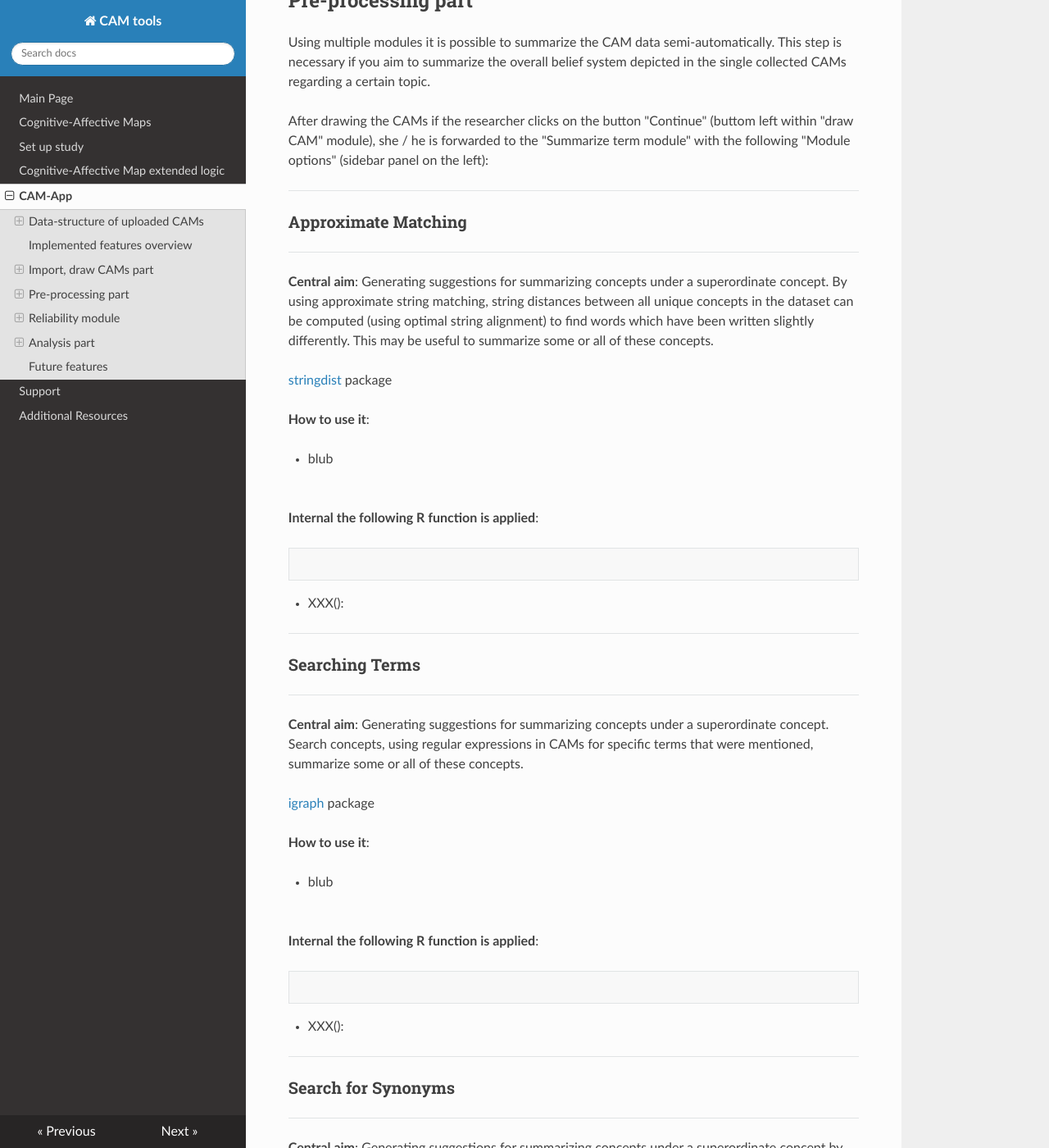
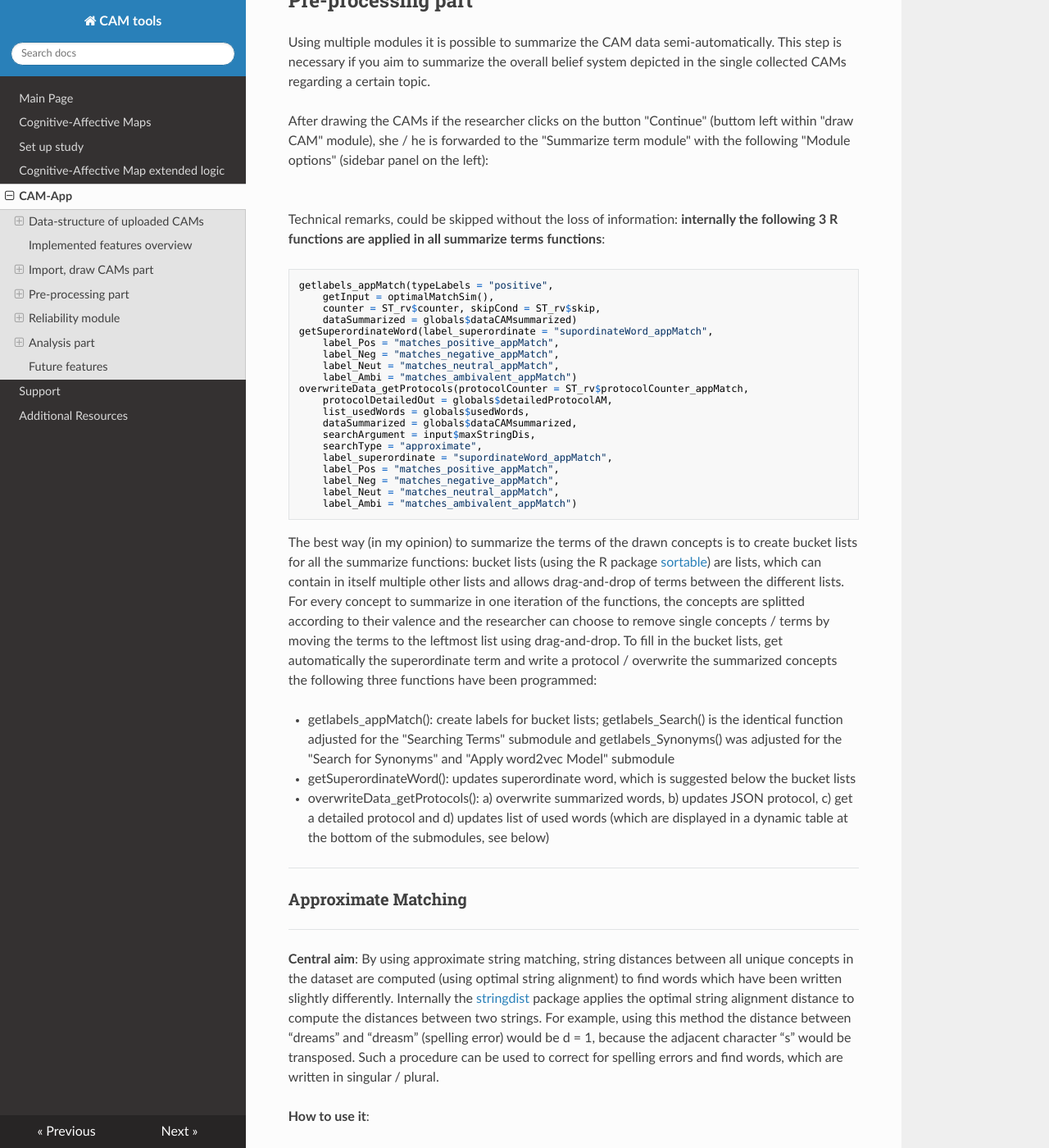
Before and after one commit to FennStatistics/CAMtools_documentation, an MkDocs documentation site: the page built from docs/CAM-App.md, in a window 1280 px wide and 1400 px high, scrolled down 6939 px. Shown: the whole window at 82% size. Built offline with MkDocs 1.6.1, drawn with Linux system fonts in a browser that asks for light colours; nearby versions of some CDN libraries; some of the changed text lies outside the part shown.

Commit message:
word2vec

````diff
--- a/docs/CAM-App.md
+++ b/docs/CAM-App.md
@@ -249,33 +249,58 @@
 
 After drawing the CAMs if the researcher clicks on the button "Continue" (buttom left within "draw CAM" module), she / he is forwarded to the "Summarize term module" with the following "Module options" (sidebar panel on the left):
 
+<br>
+Technical remarks, could be skipped without the loss of information: **internally the following 3 R functions are applied in all summarize terms functions**:
+
+```r
+getlabels_appMatch(typeLabels = "positive",
+    getInput = optimalMatchSim(),
+    counter = ST_rv$counter, skipCond = ST_rv$skip,
+    dataSummarized = globals$dataCAMsummarized)
+getSuperordinateWord(label_superordinate = "supordinateWord_appMatch",
+    label_Pos = "matches_positive_appMatch",
+    label_Neg = "matches_negative_appMatch",
+    label_Neut = "matches_neutral_appMatch",
+    label_Ambi = "matches_ambivalent_appMatch")
+overwriteData_getProtocols(protocolCounter = ST_rv$protocolCounter_appMatch,
+    protocolDetailedOut = globals$detailedProtocolAM,
+    list_usedWords = globals$usedWords,
+    dataSummarized = globals$dataCAMsummarized,
+    searchArgument = input$maxStringDis,
+    searchType = "approximate",
+    label_superordinate = "supordinateWord_appMatch",
+    label_Pos = "matches_positive_appMatch",
+    label_Neg = "matches_negative_appMatch",
+    label_Neut = "matches_neutral_appMatch",
+    label_Ambi = "matches_ambivalent_appMatch")
+```
+
+The best way (in my opinion) to summarize the terms of the drawn concepts is to create bucket lists for all the summarize functions: bucket lists (using the R package <a href="https://cran.r-project.org/web/packages/sortable/" target="_blank">sortable</a>) are lists, which can contain in itself multiple other lists and allows drag-and-drop of terms between the different lists. For every concept to summarize in one iteration of the functions, the concepts are splitted according to their valence and the researcher can choose to remove single concepts / terms by moving the terms to the leftmost list using drag-and-drop. To fill in the bucket lists, get automatically the superordinate term and write a protocol / overwrite the summarized concepts the following three functions have been programmed:
+
+* getlabels_appMatch(): create labels for bucket lists; getlabels_Search() is the identical function adjusted for the "Searching Terms" submodule and getlabels_Synonyms() was adjusted for the "Search for Synonyms" and "Apply word2vec Model" submodule
+* getSuperordinateWord(): updates superordinate word, which is suggested below the bucket lists
+* overwriteData_getProtocols(): a) overwrite summarized words, b) updates JSON protocol, c)  get a detailed protocol and d) updates list of used words (which are displayed in a dynamic table at the bottom of the submodules, see below)
+
+
 ***
 ### Approximate Matching
 ---
 
 
 **Central aim**:
-Generating suggestions for summarizing concepts under a superordinate concept. By using approximate string matching, string distances between all unique concepts in the dataset can be computed (using optimal string alignment) to find words which have been written slightly differently. This may be useful to summarize some or all of these concepts.
-
-
-
-<a href="https://cran.r-project.org/web/packages/stringdist/" target="_blank">stringdist</a> package
+By using approximate string matching, string distances between all unique concepts in the dataset are computed (using optimal string alignment) to find words which have been written slightly differently. Internally the <a href="https://cran.r-project.org/web/packages/stringdist/" target="_blank">stringdist</a> package applies the optimal string alignment distance to compute the distances between two strings. For example, using this method the distance between “dreams” and “dreasm” (spelling error) would be d = 1, because the adjacent character “s” would be transposed. Such a procedure can be used to correct for spelling errors and find words, which are written in singular / plural.
 
 
 **How to use it**:
 
-* blub
-
+* Click on "> Approximate matching", choose your maximum string distance and click on "start approximate string matching"
+    * it is recommended to increase step by step the maximum string distance and use this functionalitity several times
 
 <br>
-**Internal the following R function is applied**:
+Please note that below all summarize functions a <b>dynamic table is displayed after you summarized your first word</b>, depicting in the following format all words you have already summarized: "fear (fear // Fear)" -> you summarized the words "fear" and "Fear" to the superordinate word "fear". The search functionalities of the table if you looking for a specific word.
 
-```r
-
-```
-
-* XXX():
-
+<br>
+**Internally no additional specific R function is applied**.
 
 
 
@@ -284,26 +309,21 @@
 ---
 
 **Central aim**:
-Generating suggestions for summarizing concepts under a superordinate concept. Search concepts, using regular expressions in CAMs for specific terms that were mentioned, summarize some or all of these concepts.
-
-
-
-<a href="https://cran.r-project.org/web/packages/igraph/index.html" target="_blank">igraph</a> package
+By using search terms you apply so called regular expressions, which is a concise language to describe patterns of text. Applying the stringr package, which is part of <a href="https://cran.r-project.org/web/packages/tidyverse/" target="_blank">tidyverse</a>, for example, using the expression “[[:digit:]]”, all drawn concepts including any digits can be identified. For possible regular expressions to use, please read the <a href="https://github.com/rstudio/cheatsheets/blob/main/strings.pdf" target="_blank">"cheatsheet" of the stringr package</a> and you can test combinations of regular expressions on the following webpage: <a href="https://regex101.com/" target="_blank">https://regex101.com/</a>
 
 
 **How to use it**:
 
-* blub
+* Click on "> Searching terms", enter your regular expression and click on "search"
+    * it is recommended to gradually increase the level of abstraction (progressively combine subcategories into thematic categories or superordinate categories)
 
 
 <br>
-**Internal the following R function is applied**:
+**Internally no additional specific R function is applied**; however:
 
-```r
+* by using the tryCatch() function it is checked if the provided regular expression is valid and if not a pop-up is shown, which requests the researcher to check the syntax
 
-```
 
-* XXX():
 
 
 ***
@@ -311,58 +331,44 @@
 ---
 
 **Central aim**:
-Generating suggestions for summarizing concepts under a superordinate concept by automatically searching for synonyms in a dictionary.
-
-
-
-
-
-<a href="https://cran.r-project.org/web/packages/igraph/index.html" target="_blank">igraph</a> package
+By using search for synonyms all synonyms for single-worded concepts are automatically searched and internally the English synonym dictionary included in the <a href="https://cran.r-project.org/web/packages/qdap/" target="_blank">qdap</a> R package is applied. For example, the concepts “war” and “conflict” would be identified as synonyms.
 
 
 **How to use it**:
 
-* blub
+* Click on "> Search for synonyms", choose your language (*currently only English implemented*) and click on "search for synonyms"
 
 
 <br>
-**Internal the following R function is applied**:
+**Internal the following R functions are applied**:
 
 ```r
-
+SynonymList(vectorWords = tmp_text,
+    syn_dat = globals$dat_synonym$syn_English)
+SummarizedSynonymList(listSynonyms = raw_SynonymList[[1]])
 ```
 
-* XXX():
-
+* SynonymList():
+* SummarizedSynonymList():
 
 ***
 ### Apply word2vec Model
 ---
 
 **Central aim**:
-Generating suggestions for clustering and summarizing concepts according to the cosine similarity between (single-word) concepts. Cosine similarity is computed using pre-trained large language models from the Python library spaCy.
-
-
-
-
-
-<a href="https://cran.r-project.org/web/packages/igraph/index.html" target="_blank">igraph</a> package
+By applying a word2vec Model it is possible to compute the cosine similarity between drawn concepts pairwise to identify groups of drawn concepts with similar meaning. For example, cosine similarity between the words “responsibility” and “accountability” would be .70, whereby cosine similarity is ranging from -1 (opposite vectors) to 1 (proportional vectors). The word vectors are "included" in a pre-trained language model from the Python library spaCy and there are currently language models for 25 languages, see: <a href="https://spacy.io/models" target="_blank">https://spacy.io/models</a>
 
 
 **How to use it**:
 
-* blub
+* Click on "> Apply word2vec model", and follow the three steps (1) download summarized words, (2) download and run Python script and (3) upload the computed pairwise similarities. A more detailed explenation how to apply the function can be found on our GitHub page: <a href="https://github.com/Camel-app/DataAnalysis/tree/main/Python_word2vec" target="_blank">https://github.com/Camel-app/DataAnalysis/tree/main/Python_word2vec</a>
 
 
 <br>
-**Internal the following R function is applied**:
+**Internally no additional specific R function is applied**; however:
 
-```r
-
-```
-
-* XXX():
-
+* after uploading the computed pairwise similarities (step 3), a distance matrix is computed (euclidean) and a hierarchical cluster analysis (Ward's method) is applied to detect group of similar words.
+* Researchers are free to decide which amount of similarity is sufficient to indicate that it would be reasonable to summarize group / pair of words by specifying the cutting height of the dendrogram
 
 ***
 ### 5-step procedure to summarize CAM data
@@ -511,7 +517,7 @@
 
 
 
-<p style="color:red;">!!! picture to describe n. indicators</p>
+<p style="color:red;">!!! picture to describe n. indicators -> article</p>
 
 
 <br>
````
